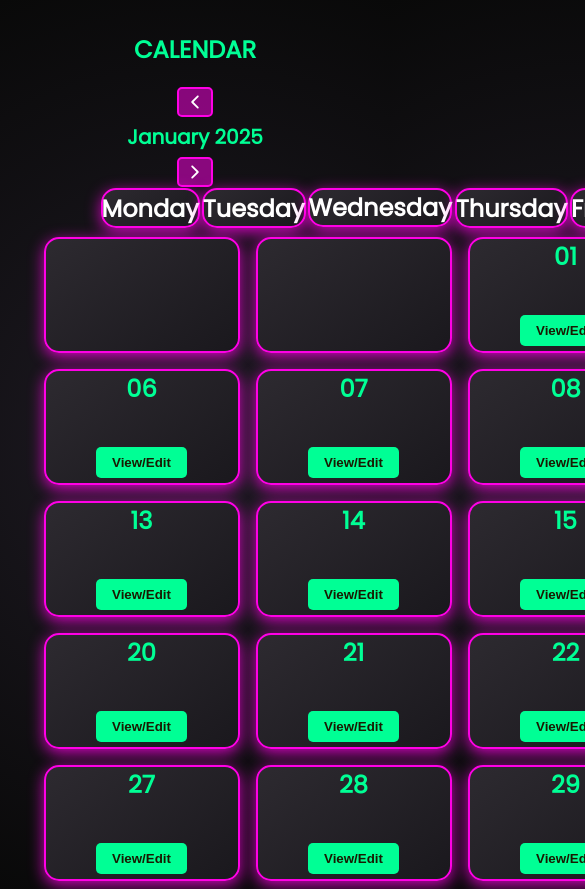
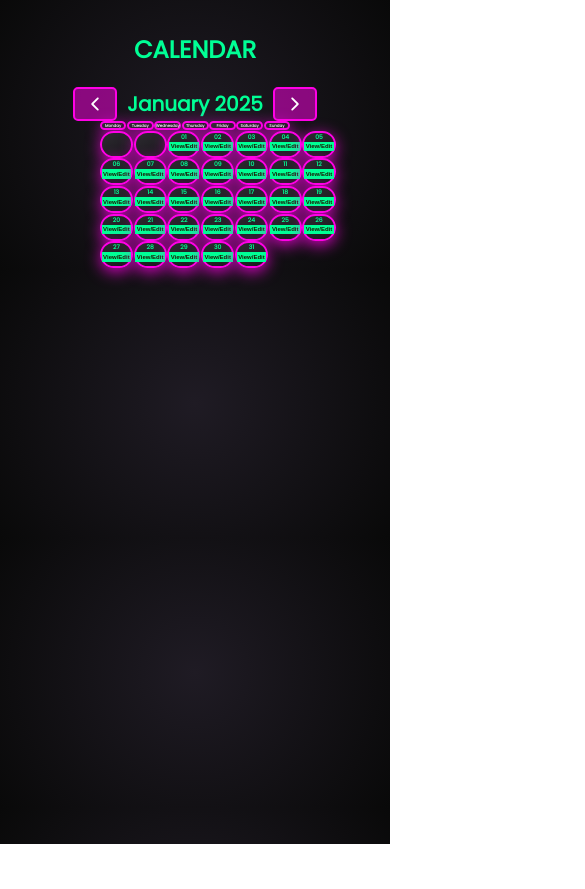
Before and after one commit to emuldaka/Calendar, a React (Create React App) app in the folder frontend/: page / in a window 390 px wide. Shown: the top 889 px of the page, 585 px wide, since content can reach past the window. After the commit the page ends 844 px from the top, so only its background shows below. Built offline with nearby package versions, Linux system fonts and the light colour scheme; no server answers.

Commit message:
css for dif media sizes for home page done

```diff
--- a/frontend/src/App.css
+++ b/frontend/src/App.css
@@ -3,6 +3,7 @@
   width: 90%; /* This will make the root container take up 90% of the screen width */
   height: 90%; /* This will make the root container take up 90% of the screen height */
   margin: 0 auto; /* This centers the container horizontally */
+  user-select: none;
 }
 
 body {
@@ -32,6 +33,14 @@ body {
 }
 
 .grid-container {
+  display: grid;
+  grid-template-columns: repeat(7, 1fr);
+  grid-template-rows: auto;
+  margin-left: 5rem;
+  margin-right: 5rem;
+}
+
+.days {
   display: grid;
   grid-template-columns: repeat(7, 1fr);
   grid-template-rows: auto;
@@ -200,6 +209,7 @@ body {
   align-items: center;
   position: relative;
   color: #ff00e6;
+  font-size: medium;
 }
 input[type="datetime-local"],
 input[type="submit"],
@@ -219,11 +229,11 @@ input[type="text"],
   align-items: center;
   position: relative;
   color: #ff00e6;
-  font-size: large;
+  font-size: medium;
 }
 
 .EventEntryTitle {
-  font-size: 84px;
+  font-size: medium;
 }
 
 .eventsTitle {
@@ -257,7 +267,7 @@ input[type="checkbox"] {
   display: flex;
   flex-direction: row; /* Ensures items are in a row */
   justify-content: space-between; /* Add space between the title and the time/checkbox */
-  align-items: center; /* Align the items vertically */
+  align-items: flex-start; /* Align items at the top of the container */
   margin-left: 2rem;
   margin-right: 2rem;
   border: 3px solid #00ff95;
@@ -265,6 +275,21 @@ input[type="checkbox"] {
   margin-bottom: 1rem;
   border-radius: 15px;
   box-shadow: 0 4px 20px rgba(0, 255, 149, 0.8);
+  height: 100%;
+  min-height: 50px;
+  max-height: 200px;
+  overflow-y: visible;
+}
+
+textarea.eventTitle {
+  width: 100%;
+  height: 100%;
+  background: transparent;
+  border: none;
+  color: #fff;
+  font-size: 20px;
+  font-weight: bold;
+  resize: none;
 }
 
 .eventTitle {
@@ -304,6 +329,7 @@ input[type="checkbox"] {
   justify-content: center;
   gap: 10px;
   color: #ff00e6;
+  font-size: larger;
 }
 
 .pageLeft,
@@ -429,87 +455,69 @@ input[type="checkbox"] {
   }
 }
 
-/* For mobile screens */
-@media (max-width: 768px) {
-  .grid-container {
-    margin-left: 2rem;
-    margin-right: 2rem;
+@media (max-width: 1350px) {
+  .dayNames {
+    font-size: 16px;
   }
-
   .cell {
-    width: 15rem; /* Make cells smaller */
-    height: 8rem; /* Adjust height for smaller screens */
-    font-size: 18px; /* Smaller font size */
-    margin: 1rem; /* Adjust margins */
-  }
-
-  .formOuterContainer {
-    flex-direction: column;
-    margin-left: 2rem;
-    margin-right: 2rem;
-  }
-
-  .eventsContainer,
-  .formContainer {
-    margin-left: 2rem;
-    margin-right: 2rem;
-    width: 100%; /* Ensure it takes up full width on smaller screens */
-  }
-
-  .eventsArrayDiv {
-    flex-direction: column; /* Stack the items vertically */
-    align-items: center;
-  }
-
-  .eventTitle,
-  .eventsTime {
-    font-size: 18px; /* Reduce font size */
-  }
-
-  .checkbox-container {
-    justify-content: center; /* Center the checkbox */
-  }
-
-  .pageLeft,
-  .pageRight {
-    font-size: 14px; /* Reduce button font size */
-    padding: 3px 8px;
-  }
-
-  .currentMonthCon,
-  .currentMonthCon2 {
-    flex-direction: column;
+    height: auto;
   }
 }
 
-/* For very small screens (smartphones in portrait mode) */
-@media (max-width: 480px) {
-  .grid-container {
-    margin-left: 1rem;
-    margin-right: 1rem;
+@media (max-width: 935px) {
+  .dayNames {
+    font-size: 12px;
   }
-
-  .cell {
-    width: 12rem;
-    height: 7rem;
-    font-size: 16px;
-    margin: 0.5rem;
+  .cellText {
+    font-size: 12px;
   }
-
-  .eventsContainer,
-  .formContainer {
-    margin-left: 1rem;
-    margin-right: 1rem;
+  .resultDiv {
+    font-size: 12px;
   }
-
-  .eventTitle,
-  .eventsTime {
-    font-size: 16px; /* Even smaller font size */
-  }
-
-  .pageLeft,
-  .pageRight {
-    font-size: 12px; /* Even smaller button font */
-    padding: 3px 6px;
+  .editButton {
+    border-radius: 0px;
+    font-size: 12px;
+    padding: 0.1rem 0.1rem;
   }
 }
+
+@media (max-width: 763px) {
+  .dayNames {
+    font-size: 8px;
+  }
+}
+
+/* For mobile screens */
+@media (max-width: 660px) {
+  .dayNames {
+    font-size: 6px;
+  }
+  .cellText {
+    font-size: 8px;
+  }
+  .resultDiv {
+    font-size: 8px;
+  }
+  .editButton {
+    border-radius: 0px;
+    font-size: 8px;
+    padding: 0.1rem 0.1rem;
+  }
+}
+
+@media (max-width: 511px) {
+  .dayNames {
+    font-size: 4px;
+  }
+  .cellText {
+    font-size: 6px;
+  }
+  .resultDiv {
+    font-size: 6px;
+  }
+  .editButton {
+    border-radius: 0px;
+    font-size: 6px;
+    padding: 0.1rem 0.1rem;
+  }
+}
--- a/frontend/src/components/Event.js
+++ b/frontend/src/components/Event.js
@@ -6,7 +6,11 @@ function Event({ id, title, date, isChecked, handleCheckClick }) {
   return (
     <>
       <div className="eventsArrayDiv">
-        <div className="eventTitle">{title}</div>
+        <textarea
+          className="eventTitle"
+          value={title}
+          rows={title.length / 44} // Keep it as a single-line input (you can adjust as needed)
+        />
         <div className="eventsArrayDivDates" id={id}></div>
         <div className="eventTime">
           <span className="timeSlice">{timeSlice}</span>
```
